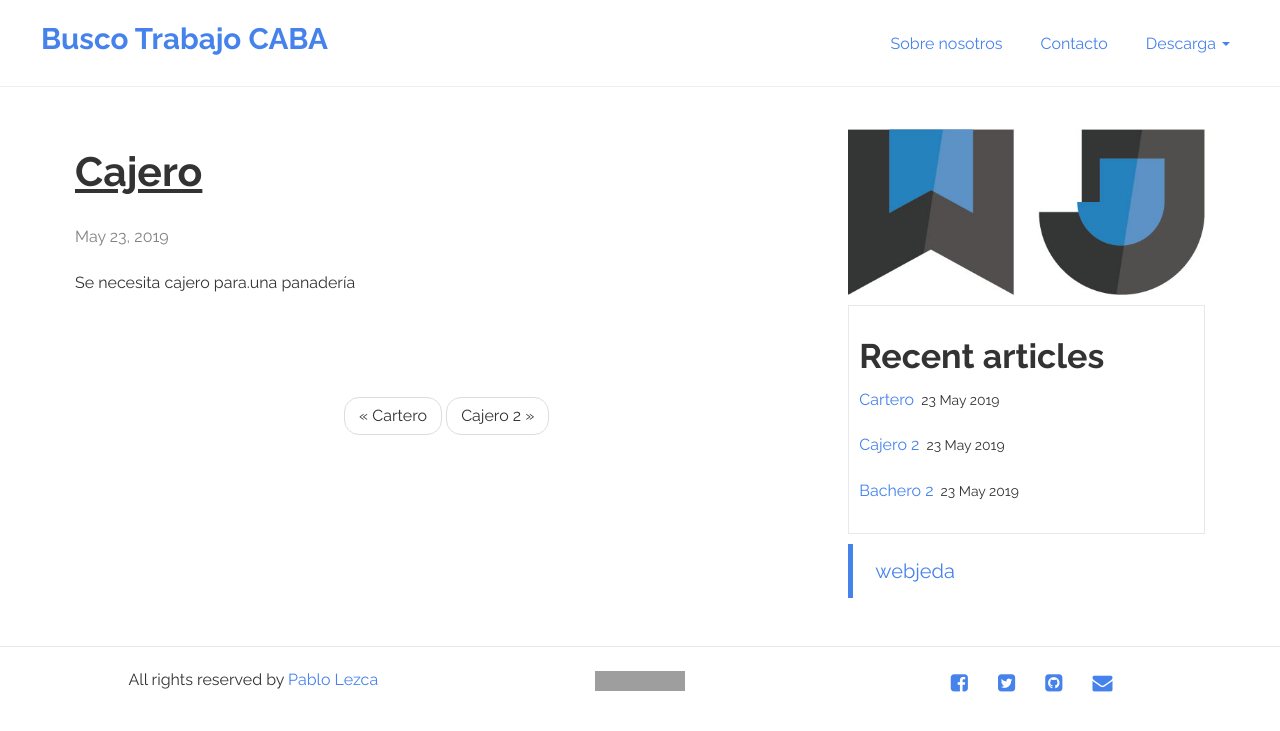
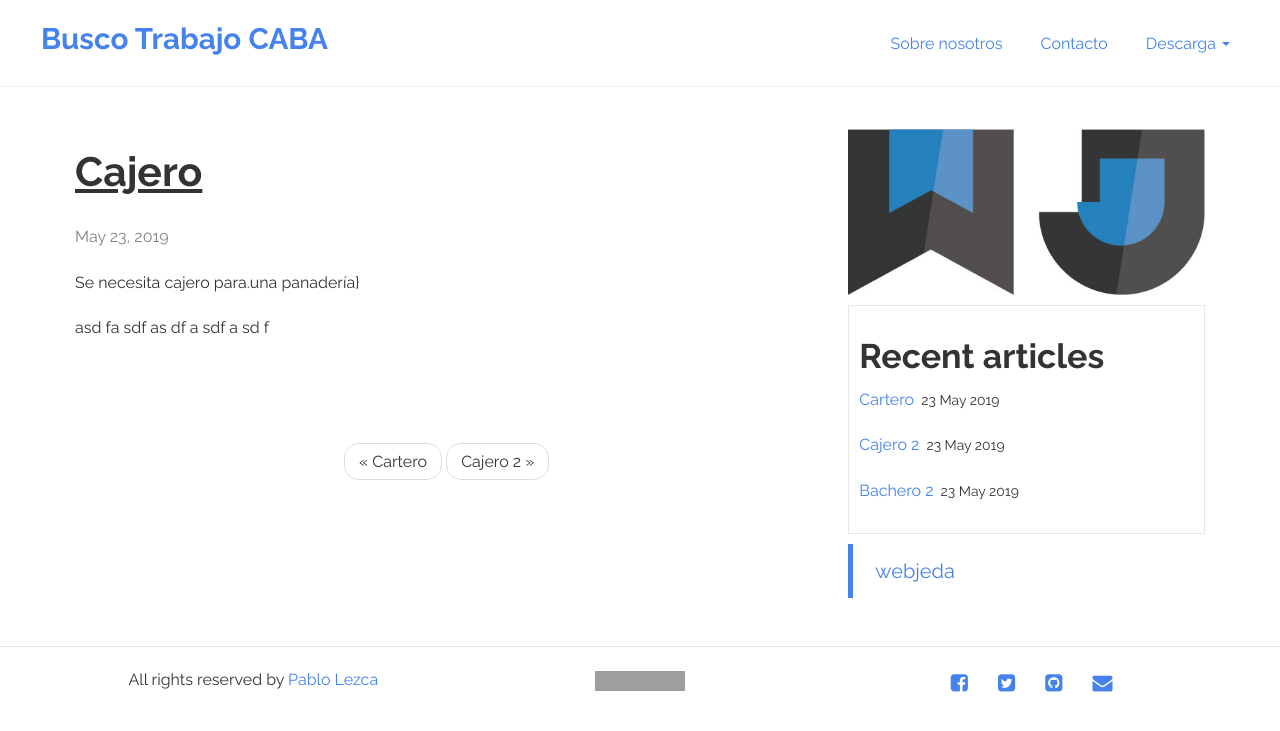
Before and after one commit to Lucas68747/buscotrabajoargentina.github.io, a Jekyll site: the page built from _posts/2019-05-23-cajero.md, in a window 1280 px wide. Shown: the top 731 px of the page. Built offline with Jekyll 4.4.1, drawn with Linux system fonts in a browser that asks for light colours; comment, search, counter and statistics services are not loaded; grey boxes are pictures that could not be loaded.

Commit message:
Update 2019-05-23-cajero.md

```diff
--- a/_posts/2019-05-23-cajero.md
+++ b/_posts/2019-05-23-cajero.md
@@ -15,4 +15,15 @@ link: 'https://invested-meet.000webhostapp.com/2019/05/cajero
 '
 ---
 
-Se necesita cajero para.una panadería
+Se necesita cajero para.una panadería}
+
+asd
+fa
+sdf
+as
+df
+a
+sdf
+a
+sd
+f
```
